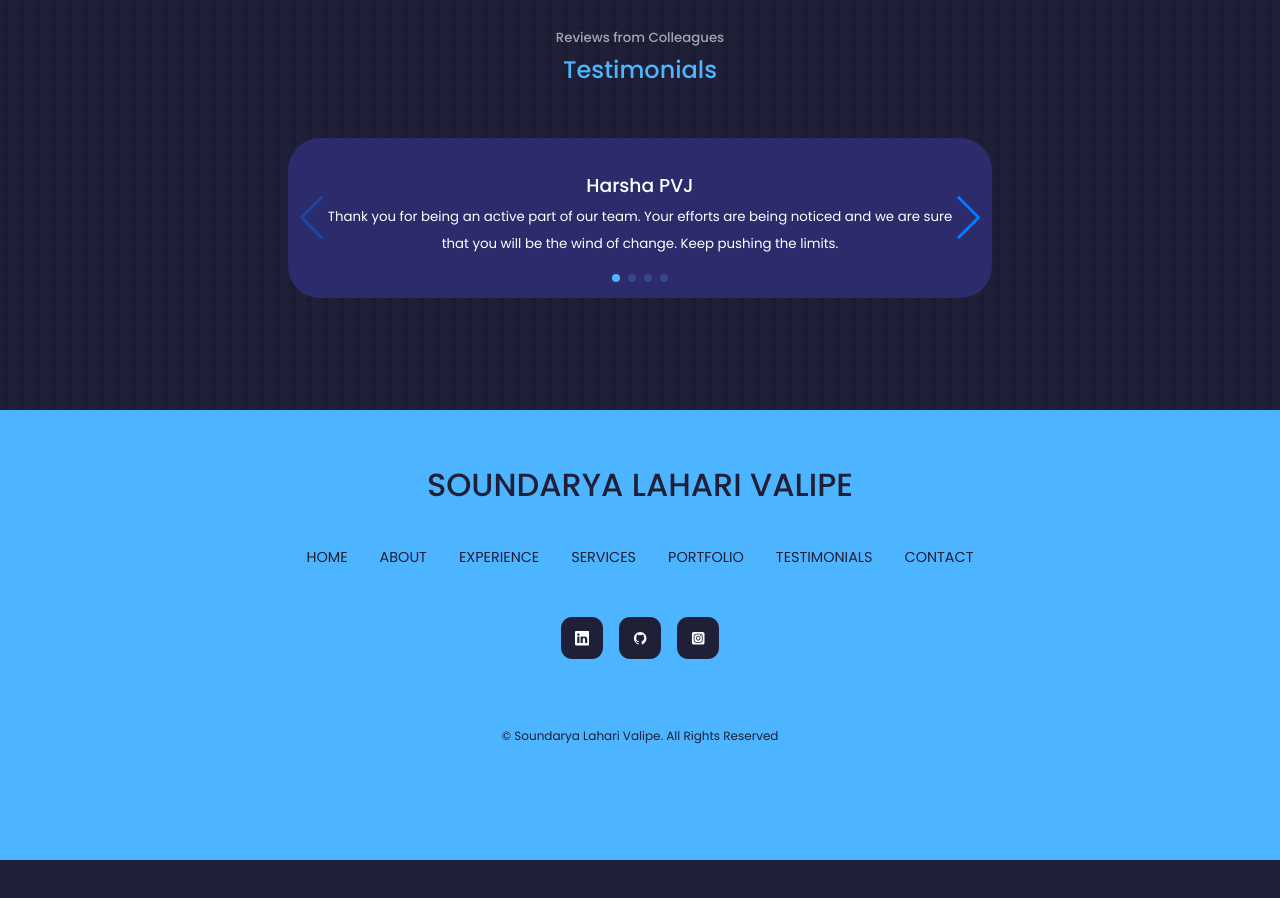
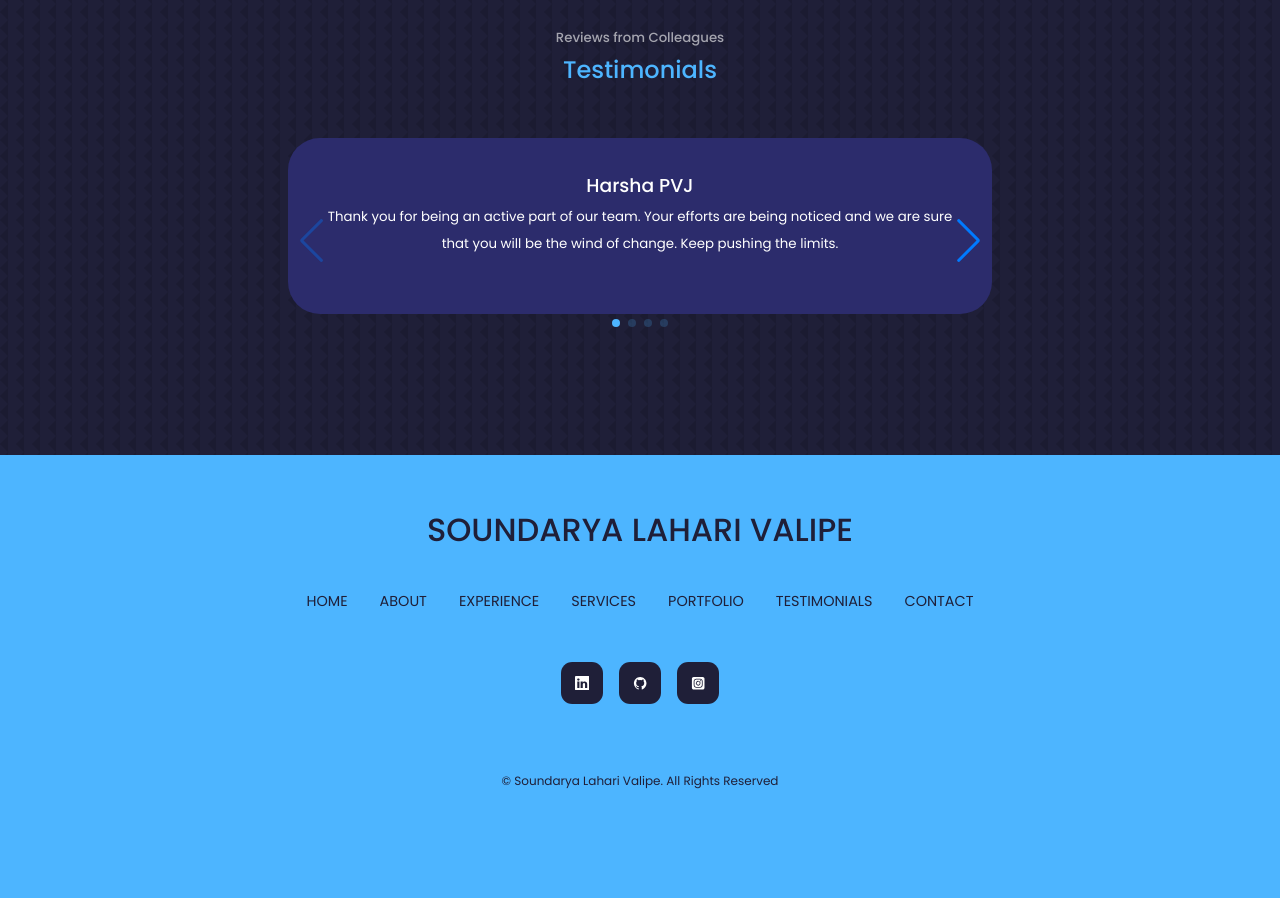
Before and after one commit to soundaryalaharivalipe/personal_portfolio, a React (Create React App) app: page / in a window 1280 px wide. Shown: the part 5100-5998 px from the top of the page. Before the commit the page ends 5960 px from the top, so only its background shows below. Built offline with nearby package versions, Linux system fonts and the light colour scheme.

Commit message:
latest commit

```diff
--- a/src/components/testimonials/Testimonials.jsx
+++ b/src/components/testimonials/Testimonials.jsx
@@ -28,7 +28,7 @@ const data = [
   {
     avatar: AVTR3,
     name: 'Shrinidhi Rao Aroor',
-    review: 'Your growth has been commendable, and it has been an extreme joy to work with you on multiple challenging tasks.'
+    review: 'Your growth has been commendable, and it has been an extreme joy to work with you on multiple challenging tasks. Your problem solving skills and go-getter attitude has a positive impact on the team which yields great results. Thank you for being a team player and for always focusing on the greater good.'
   },
   {
     avatar: AVTR4,
--- a/src/components/testimonials/testimonials.css
+++ b/src/components/testimonials/testimonials.css
@@ -17,7 +17,7 @@
     padding: 2rem;
     border-radius: 2rem;
     user-select: none;
-    min-height: 10rem;
+    min-height: 11rem;
 }
 
 .clients__review {
```
